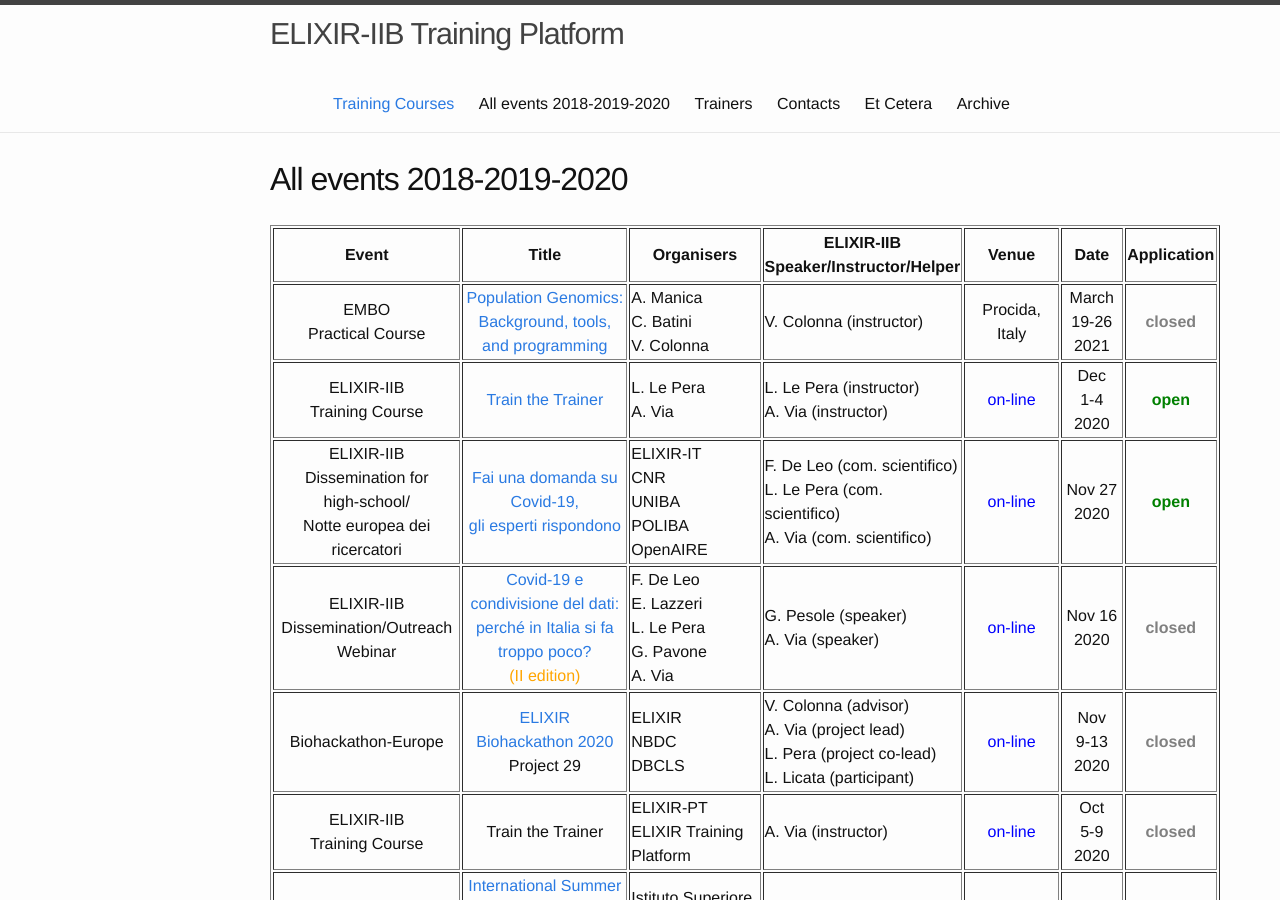
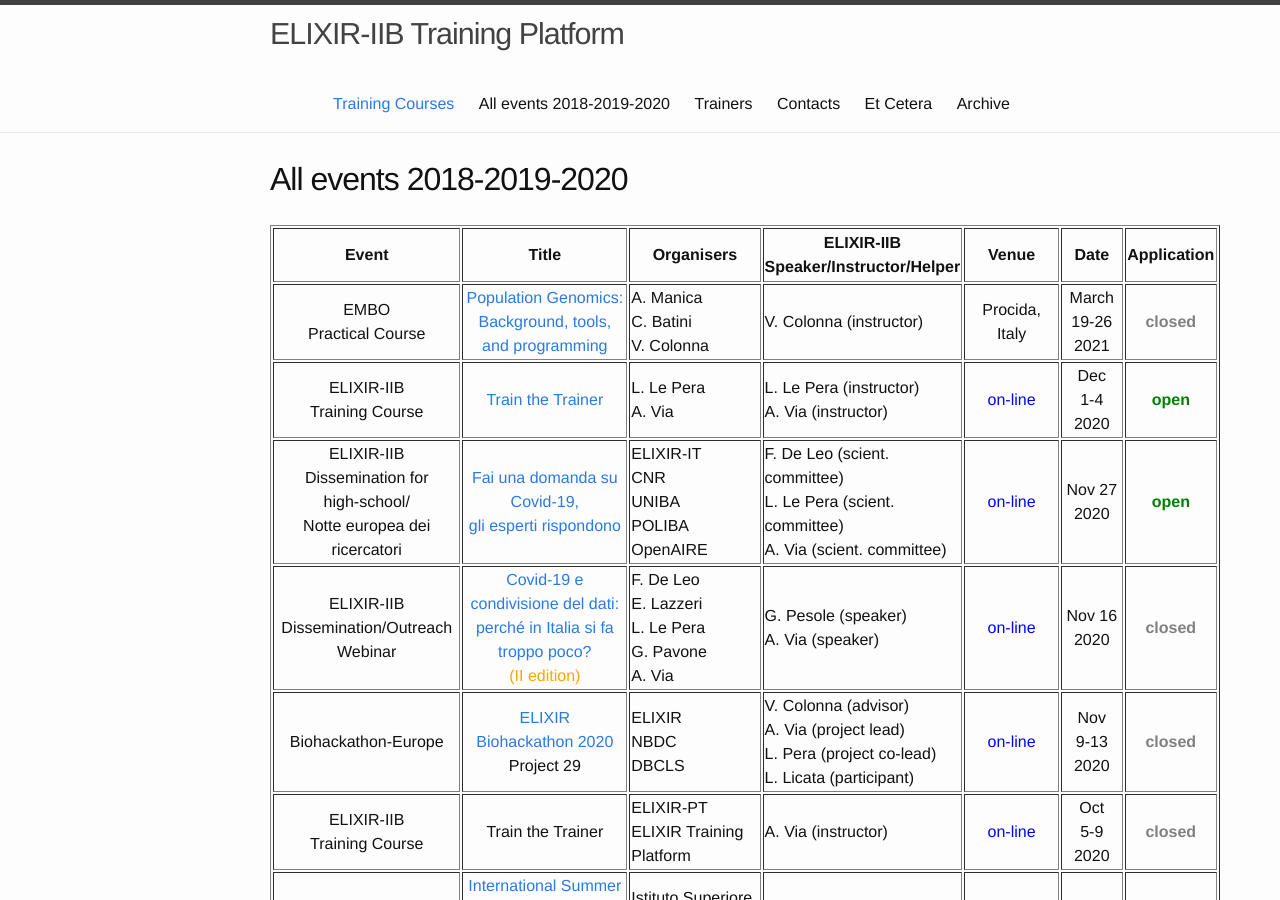
Before and after one commit to ELIXIR-IIB-training/website, a Jekyll site: the page built from _pages/01-all_events_18_19_20.md, in a window 1280 px wide and 900 px high. Built offline with Jekyll 4.4.1, drawn with Linux system fonts in a browser that asks for light colours.

Commit message:
Changed ELIXIR-IIB column

```diff
--- a/_pages/01-all_events_18_19_20.md
+++ b/_pages/01-all_events_18_19_20.md
@@ -36,7 +36,7 @@ permalink: /all_events_2018_2019_2020/
 	<td height="50" align="center">ELIXIR-IIB<br>Dissemination for<br>high-school/<br>Notte europea dei ricercatori</td>
    <td height="50" width="220" align="center"><a href="http://www.ern-apulia.it/evento/fai-una-domanda-su-covid-19-gli-esperti-rispondono/">Fai una domanda su Covid-19,<br>gli esperti rispondono</a></td>
    <td height="50" width="150">ELIXIR-IT<br>CNR<br>UNIBA<br>POLIBA<br>OpenAIRE</td>
-   <td height="50" width="150">F. De Leo (com. scientifico)<br>L. Le Pera (com. scientifico)<br>A. Via (com. scientifico)</td>
+   <td height="50" width="150">F. De Leo (scient. committee)<br>L. Le Pera (scient. committee)<br>A. Via (scient. committee)</td>
    <td height="50" align="center"><font color="blue">on-line</font></td>
    <td height="50" width="75" align="center">Nov 27<br>2020</td>
    <td height="50" align="center"><font color="green"><b>open</b></font></td>
```
